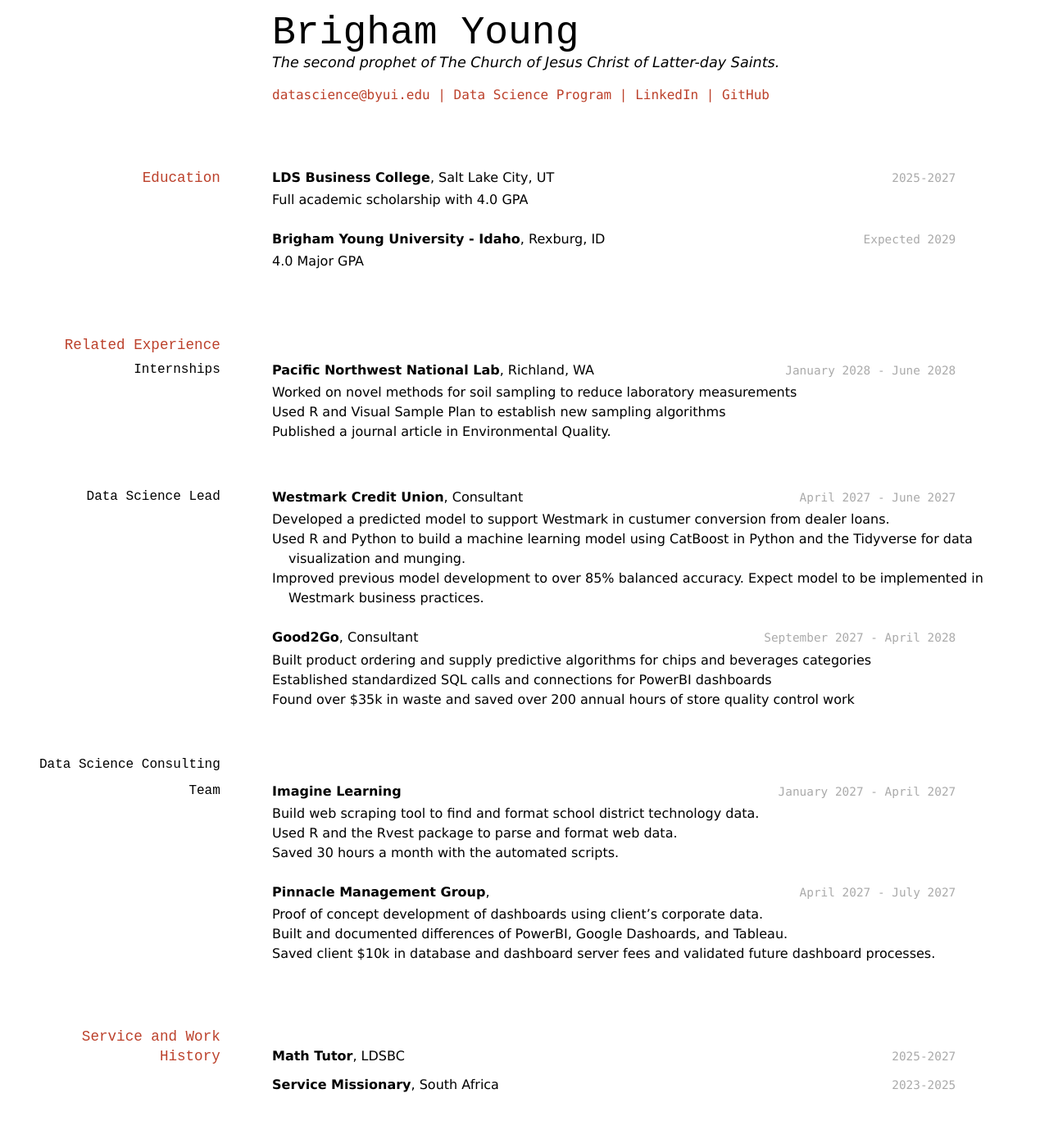
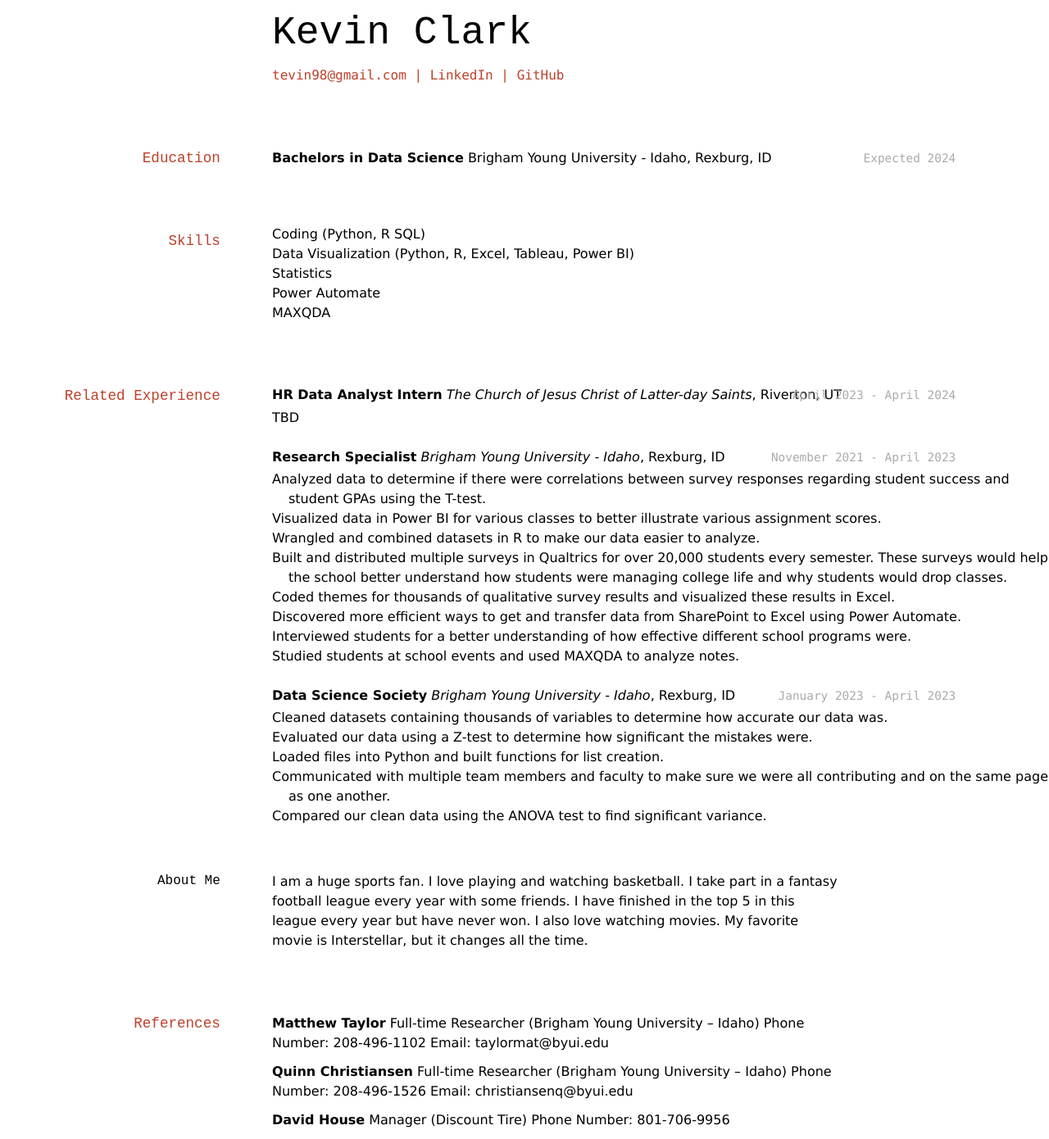
Before and after one commit to byuids-resumes/Clark-Resume-1, a Jekyll site: the page built from docs/index.md, in a window 1280 px wide. Shown: the whole page at 82% size. Built offline with Jekyll 4.4.1, drawn with Linux system fonts in a browser that asks for light colours; before the commit the page ends 1347 px from its top, so only the background shows below that.

Commit message:
resume update

```diff
--- a/docs/index.md
+++ b/docs/index.md
@@ -2,83 +2,82 @@
 layout: cv
 title: Brigham Young's Resume
 ---
-# Brigham Young
-The second prophet of The Church of Jesus Christ of Latter-day Saints.
+# Kevin Clark
 
 <div id="webaddress">
-<a href="datascience@byui.edu">datascience@byui.edu</a>
-| <a href="https://byuidatascience.github.io/development.html">Data Science Program</a>
-| <a href="https://www.linkedin.com/groups/13537407/">LinkedIn</a>
-| <a href="https://github.com/byuids-resumes">GitHub</a>
+<a href="tevin98@gmail.com">tevin98@gmail.com</a>
+| <a href="http://www.linkedin.com/in/kevin-clark0">LinkedIn</a>
+| <a href="https://github.com/kevinwc3">GitHub</a>
 </div>
 
 <!-- https://www.monique.tech/the-art-of-markdown -->
 
 ## Education
 
-`2025-2027`
-__LDS Business College__, Salt Lake City, UT
+__Bachelors in Data Science__
+`Expected 2024`
+Brigham Young University - Idaho, Rexburg, ID
 
-- Full academic scholarship with 4.0 GPA
-
-`Expected 2029`
-__Brigham Young University - Idaho__, Rexburg, ID
-
-- 4.0 Major GPA
-
+## Skills
+- Coding (Python, R SQL)
+- Data Visualization (Python, R, Excel, Tableau, Power BI)
+- Statistics
+- Power Automate
+- MAXQDA
 
 ## Related Experience
 
-### Internships
+__HR Data Analyst Intern__
+_The Church of Jesus Christ of Latter-day Saints_, Riverton, UT
+`April 2023 - April 2024`
+- TBD
 
-`January 2028 - June 2028`
-__Pacific Northwest National Lab__, Richland, WA
+__Research Specialist__
+_Brigham Young University - Idaho_, Rexburg, ID
+`November 2021 - April 2023`
+- Analyzed data to determine if there were correlations between survey responses regarding student success and student GPAs using the T-test.
+- Visualized data in Power BI for various classes to better illustrate various assignment scores.
+- Wrangled and combined datasets in R to make our data easier to analyze.
+- Built and distributed multiple surveys in Qualtrics for over 20,000 students every semester. These surveys would help the school better understand how students were managing college life and why students would drop classes.
+- Coded themes for thousands of qualitative survey results and visualized these results in Excel.
+- Discovered more efficient ways to get and transfer data from SharePoint to Excel using Power Automate.
+- Interviewed students for a better understanding of how effective different school programs were.
+- Studied students at school events and used MAXQDA to analyze notes.
 
-- Worked on novel methods for soil sampling to reduce laboratory measurements
-- Used R and Visual Sample Plan to establish new sampling algorithms
-- Published a journal article in Environmental Quality.
-
-### Data Science Lead
-
-`April 2027 - June 2027`
-__Westmark Credit Union__, Consultant
-
-- Developed a predicted model to support Westmark in custumer conversion from dealer loans.
-- Used R and Python to build a machine learning model using CatBoost in Python and the Tidyverse for data visualization and munging.
-- Improved previous model development to over 85% balanced accuracy. Expect model to be implemented in Westmark business practices.
-
-`September 2027 - April 2028`
-__Good2Go__, Consultant
-
-- Built product ordering and supply predictive algorithms for chips and beverages categories
-- Established standardized SQL calls and connections for PowerBI dashboards
-- Found over $35k in waste and saved over 200 annual hours of store quality control work
-
-### Data Science Consulting Team
-
-`January 2027 - April 2027`
-__Imagine Learning__
-
-- Build web scraping tool to find and format school district technology data.
-- Used R and the Rvest package to parse and format web data.
-- Saved 30 hours a month with the automated scripts.
-
-`April 2027 - July 2027`
-__Pinnacle Management Group__,
-
-- Proof of concept development of dashboards using client's corporate data.
-- Built and documented differences of PowerBI, Google Dashoards, and Tableau.
-- Saved client $10k in database and dashboard server fees and validated future dashboard processes.
+__Data Science Society__
+_Brigham Young University - Idaho_, Rexburg, ID
+`January 2023 - April 2023`
+- Cleaned datasets containing thousands of variables to determine how accurate our data was.
+- Evaluated our data using a Z-test to determine how significant the mistakes were.
+- Loaded files into Python and built functions for list creation.
+- Communicated with multiple team members and faculty to make sure we were all contributing and on the same page as
+one another.
+- Compared our clean data using the ANOVA test to find significant variance.
 
 
-## Service and Work History
-
-`2025-2027`
-__Math Tutor__, LDSBC
+### About Me
+I am a huge sports fan. I love playing and watching basketball. I take part in a fantasy football league every year with some friends.
+I have finished in the top 5 in this league every year but have never won. I also love watching movies. My favorite movie is
+Interstellar, but it changes all the time.
 
 
-`2023-2025`
-__Service Missionary__, South Africa
+## References
+
+
+__Matthew Taylor__
+Full-time Researcher (Brigham Young University – Idaho)
+Phone Number: 208-496-1102
+Email: taylormat@byui.edu
+
+__Quinn Christiansen__
+Full-time Researcher (Brigham Young University – Idaho)
+Phone Number: 208-496-1526
+Email: christiansenq@byui.edu
+
+
+__David House__
+Manager (Discount Tire)
+Phone Number: 801-706-9956
 
 
 
```
